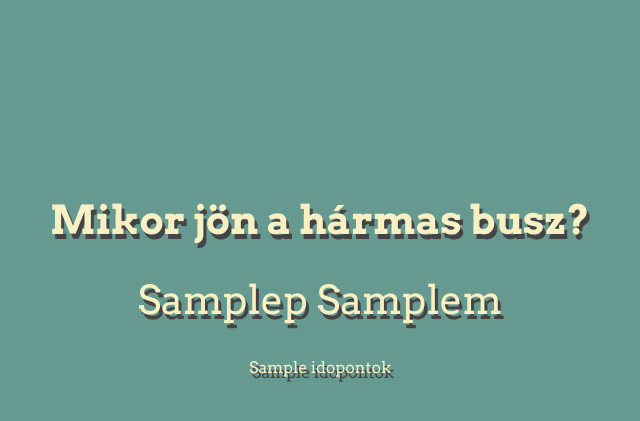
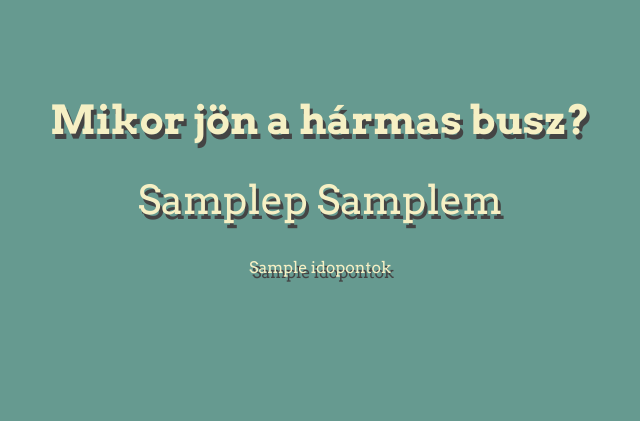
Before and after one commit to tolnaiz/harmasbusz, a Django app: template harmasbusz/templates/harmasbusz/index.html in a window 1280 px wide. Shown: the top 421 px of the page, without its empty margins (320-960 px from the left). Run offline with Django 3.2, Linux system fonts and the light colour scheme; the template is opened without the code that fills it: most values are stand-ins (such as "Sample title", 1, 10 or a date in 2020); data that the repository does not hold is empty; some libraries are stand-ins or nearby versions.

Commit message:
body padding

```diff
--- a/harmasbusz/templates/harmasbusz/index.html
+++ b/harmasbusz/templates/harmasbusz/index.html
@@ -24,7 +24,7 @@
 		}
 		body{
 			background-color:#669a90;
-			margin:200px 0;
+			margin:100px 0;
 		}
 		.kisp{
 			font-size: 16px;
```
